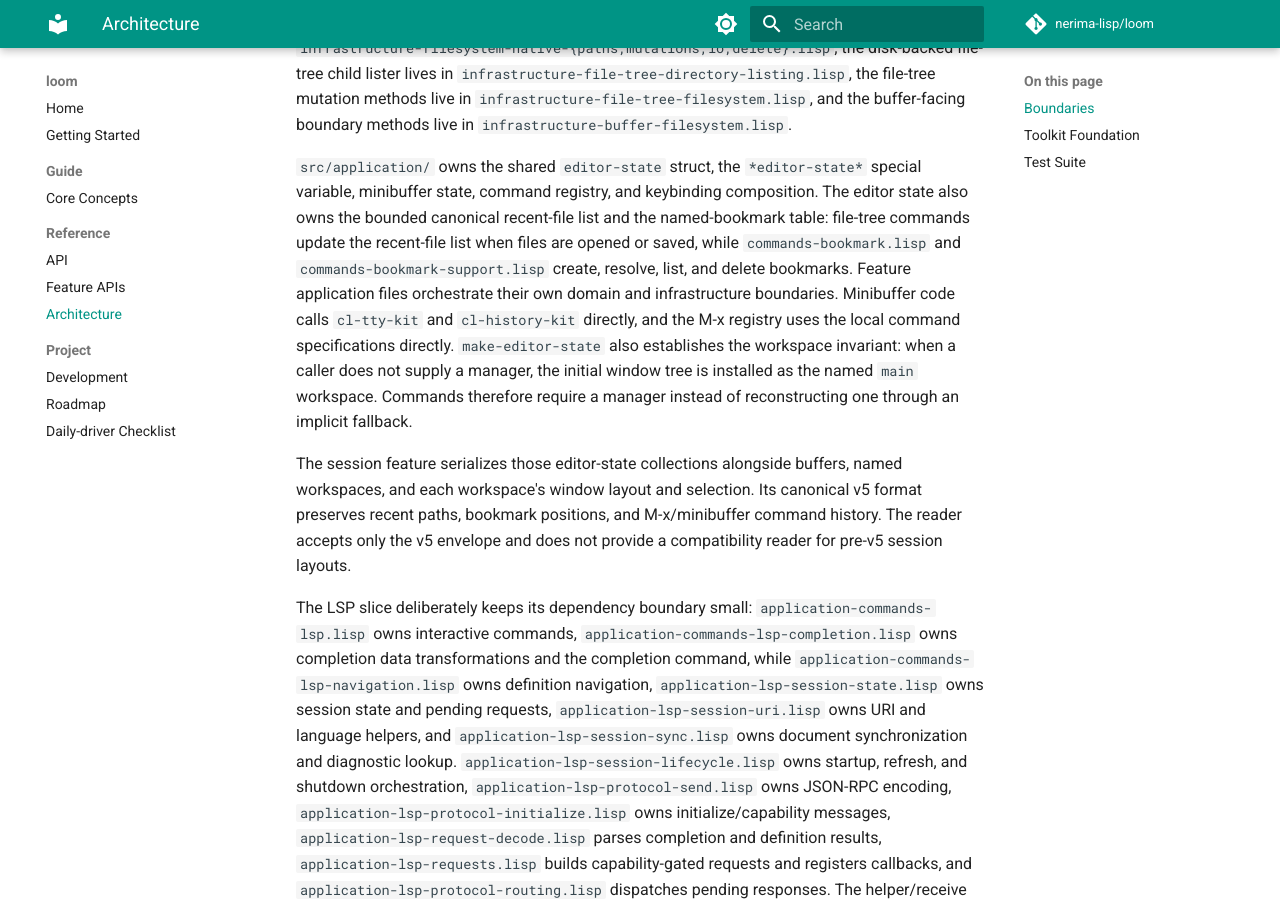
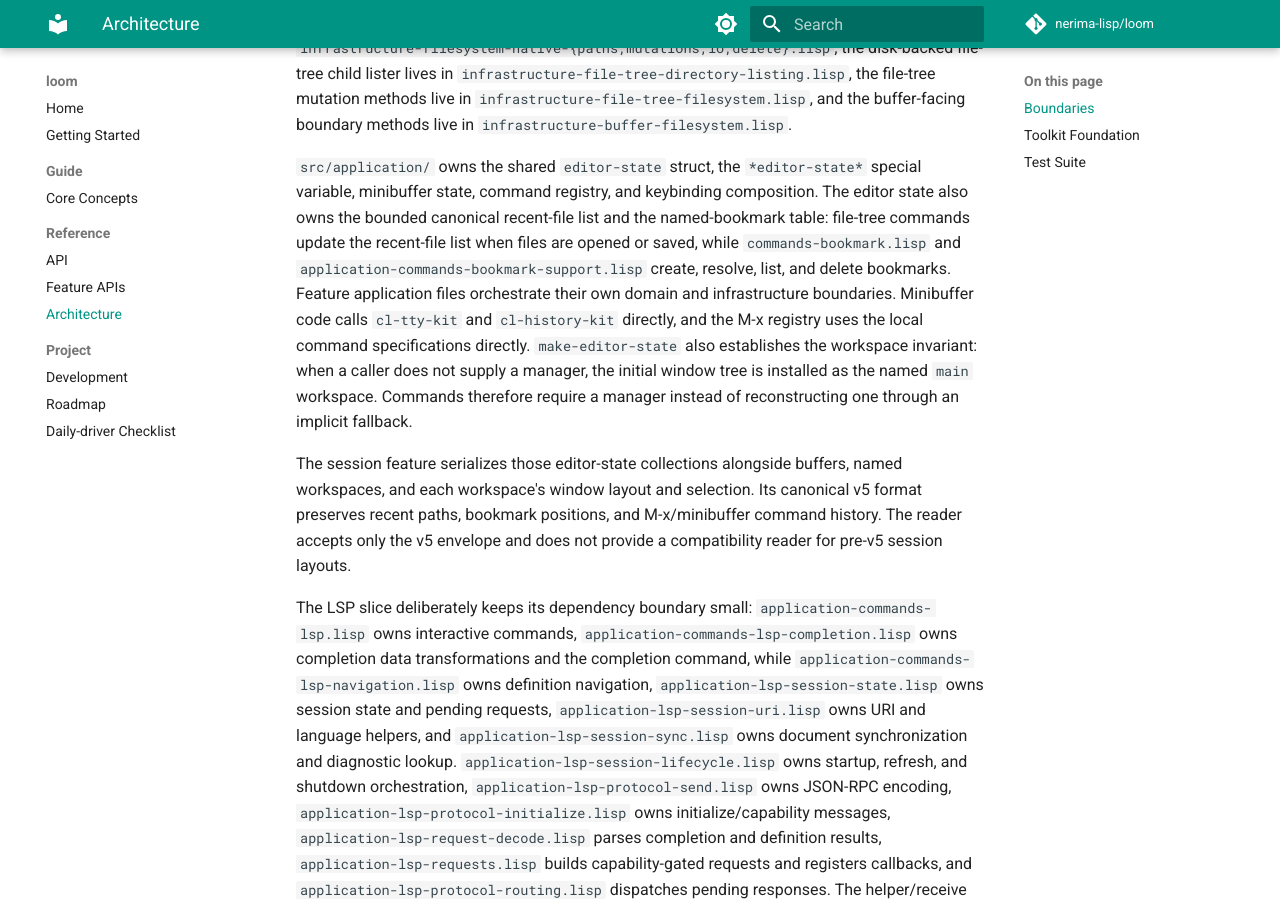
Before and after one commit to nerima-lisp/loom, an MkDocs documentation site: the page built from docs/src/reference/architecture.md, in a window 1280 px wide and 900 px high, scrolled down 1758 px. Built offline with MkDocs 1.6.1 and Material for MkDocs 9.7.7, drawn with Linux system fonts in a browser that asks for light colours; comment, search, counter and statistics services are not loaded.

Commit message:
refactor(bookmark): move bookmark slice ownership

```diff
--- a/docs/src/reference/architecture.md
+++ b/docs/src/reference/architecture.md
@@ -88,7 +88,7 @@
 keybinding composition. The editor state also owns the bounded canonical
 recent-file list and the named-bookmark table: file-tree commands update the
 recent-file list when files are opened or saved, while `commands-bookmark.lisp`
-and `commands-bookmark-support.lisp` create, resolve, list, and delete bookmarks.
+and `application-commands-bookmark-support.lisp` create, resolve, list, and delete bookmarks.
 Feature application files orchestrate their own domain and infrastructure
 boundaries. Minibuffer code calls `cl-tty-kit` and
 `cl-history-kit` directly, and the M-x registry uses the local command
```
Also changed, not shown: docs/src/notes/w2c-move-plan.md (+1 -1 lines), 13 other files.
